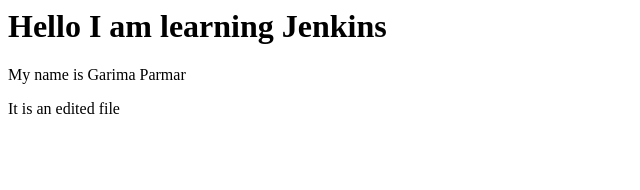
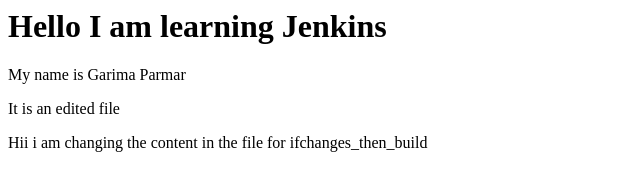
Before and after one commit to garimaparmar/demo, a plain HTML site: page index.html in a window 1280 px wide. Shown: the whole page, without its empty margins (0-640 px from the left). Drawn offline with Linux system fonts and the light colour scheme.

Commit message:
Update index.html

```diff
--- a/index.html
+++ b/index.html
@@ -3,5 +3,6 @@
     <h1>Hello I am learning Jenkins</h2>
     <p>My name is Garima Parmar</p>
     <p>It is an edited file  </p>
+    <p>Hii i am changing the content in the file for ifchanges_then_build </p>
   </body>
 </html>
```
